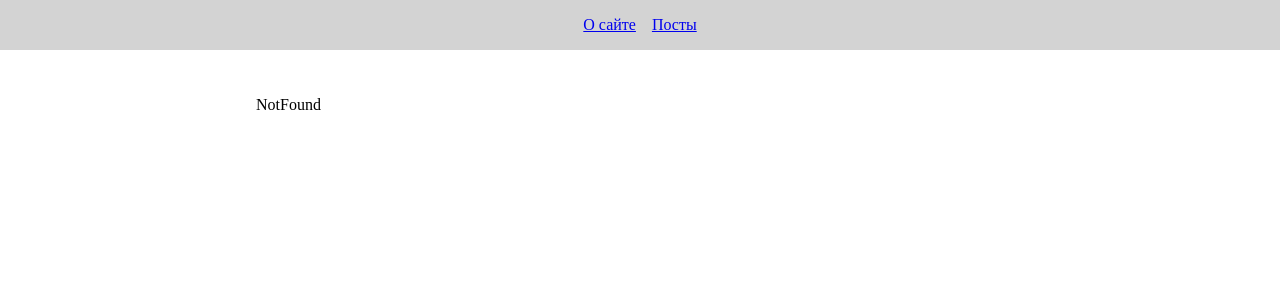
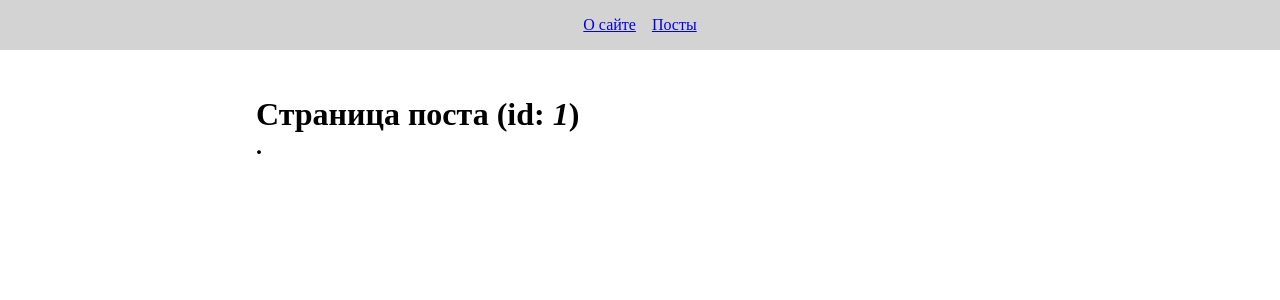
Before and after one commit to zheltkevich/react-education, a React (Create React App) app: page /posts/1 in a window 1280 px wide. Shown: the top 300 px of the page. Built offline with nearby package versions, Linux system fonts and the light colour scheme; no server answers.

Commit message:
Add posts pages

```diff
--- a/src/API/PostService.js
+++ b/src/API/PostService.js
@@ -11,4 +11,10 @@ export default class PostService {
 
         return response
     }
+
+    static async getById(id) {
+        const response = await axios.get(`https://jsonplaceholder.typicode.com/posts/${id}`)
+
+        return response
+    }
 }
--- a/src/components/AppRouter.jsx
+++ b/src/components/AppRouter.jsx
@@ -1,8 +1,9 @@
 import React from 'react'
-import { Route, Routes, Navigate } from "react-router-dom"
+import { Route, Routes } from "react-router-dom"
 import About from "../pages/About"
 import Posts from "../pages/Posts"
 import NotFound from "../pages/NotFound"
+import PostIdPage from '../pages/PostIdPage'
 
 const AppRouter = () => {
   return (
@@ -10,6 +11,7 @@ const AppRouter = () => {
         <Routes>
             <Route path="/about" element={<About />} />
             <Route path="/posts" element={<Posts />} />
+            <Route path="/posts/:id" element={<PostIdPage />} />
             <Route path="*" element={<NotFound />} />
             {/* <Route
                 path="*"
--- a/src/components/PostForm.jsx
+++ b/src/components/PostForm.jsx
@@ -1,4 +1,4 @@
-import React, {useState} from 'react'
+import React, { useState } from 'react'
 import AppButton from './ui/button/AppButton'
 import AppInput from "./ui/input/AppInput"
 
--- a/src/components/PostItem.jsx
+++ b/src/components/PostItem.jsx
@@ -1,7 +1,9 @@
 import React from "react";
 import AppButton from '../components/ui/button/AppButton'
+import { useNavigate } from "react-router-dom";
 
 const PostItem = (props) => {
+    const navigate = useNavigate('/posts')
     const removePost = () => {
         props.remove(props.post);
     }
@@ -13,6 +15,7 @@ const PostItem = (props) => {
                 <p>{props.post.body}</p>
             </div>
             <div className="post__buttons">
+                <AppButton onClick={() => navigate(`/posts/${props.post.id}`)} type="button">Открыть</AppButton>
                 <AppButton onClick={removePost} type="button">Удалить</AppButton>
             </div>
         </div>
--- a/src/components/ui/pagination/AppPagination.jsx
+++ b/src/components/ui/pagination/AppPagination.jsx
@@ -1,5 +1,5 @@
 import React from 'react'
-import {getPagesArray} from '../../../utils/pages'
+import { getPagesArray } from '../../../utils/pages'
 
 const AppPagination = ({totalPages, page, changePage}) => {
     let pagesArray = getPagesArray(totalPages)
--- a/src/pages/NotFound.jsx
+++ b/src/pages/NotFound.jsx
@@ -2,7 +2,7 @@ import React from 'react'
 
 const NotFound = () => {
   return (
-    <div>NotFound</div>
+    <h1 style={{textAlign: 'center'}}> 404 NotFound</h1>
   )
 }
 
--- /dev/null
+++ b/src/pages/PostIdPage.jsx
@@ -0,0 +1,32 @@
+import React, { useEffect, useState } from 'react'
+import { useParams } from 'react-router-dom'
+import PostService from '../API/PostService'
+import AppLoader from '../components/ui/loader/AppLoader'
+import { useFetching } from '../hooks/useFetching'
+
+const PostIdPage = () => {
+    const params = useParams()
+    const [post, setPost] = useState({})
+    const [fetchPostById, isLoading, error] = useFetching( async (id) => {
+        const response = await PostService.getById(id)
+        setPost(response.data)
+    })
+
+    useEffect(() => {
+        fetchPostById(params.id)
+    }, [])
+
+    return (
+        <div>
+            <h1>Страница поста (id: <em>{params.id}</em>)</h1>
+            {
+                isLoading
+                    ? <AppLoader></AppLoader>
+                    : <h2>{post.id}. {post.title}</h2>
+            }
+
+        </div>
+    )
+}
+
+export default PostIdPage
--- a/src/pages/Posts.jsx
+++ b/src/pages/Posts.jsx
@@ -2,7 +2,7 @@ import React, {useState, useEffect} from "react"
 import {usePosts} from '../hooks/usePosts'
 import {useFetching} from '../hooks/useFetching'
 import {getPagesCount, getPagesArray} from '../utils/pages'
-import PostServise from '../API/PostService'
+import PostService from '../API/PostService'
 import PostsList from "../components/PostsList"
 import PostForm from "../components/PostForm"
 import PostFilter from "../components/PostFilter"
@@ -23,7 +23,7 @@ const Posts = () => {
 
 
     const [fetchPosts, isPostsLoading, postError] = useFetching(async (limit, page) => {
-        const response = await PostServise.getAll(limit, page)
+        const response = await PostService.getAll(limit, page)
 
         setPosts(response.data)
 
--- a/src/styles/main.css
+++ b/src/styles/main.css
@@ -28,10 +28,21 @@ body {
     border: 2px solid teal;
     margin-top: 15px;
     justify-content: space-between;
-    align-items: center;
+    align-items: start;
     transition: 500ms ease-out;
     transition-property: transform, opacity;
     column-gap: 16px;
+}
+
+.post__content {
+    display: flex;
+    flex-direction: column;
+    gap: 8px;
+}
+
+.post__buttons {
+    display: flex;
+    gap: 8px;
 }
 
 hr {
```
Also changed, not shown: src/components/ui/navbar/AppNavbar.jsx (indentation only).
